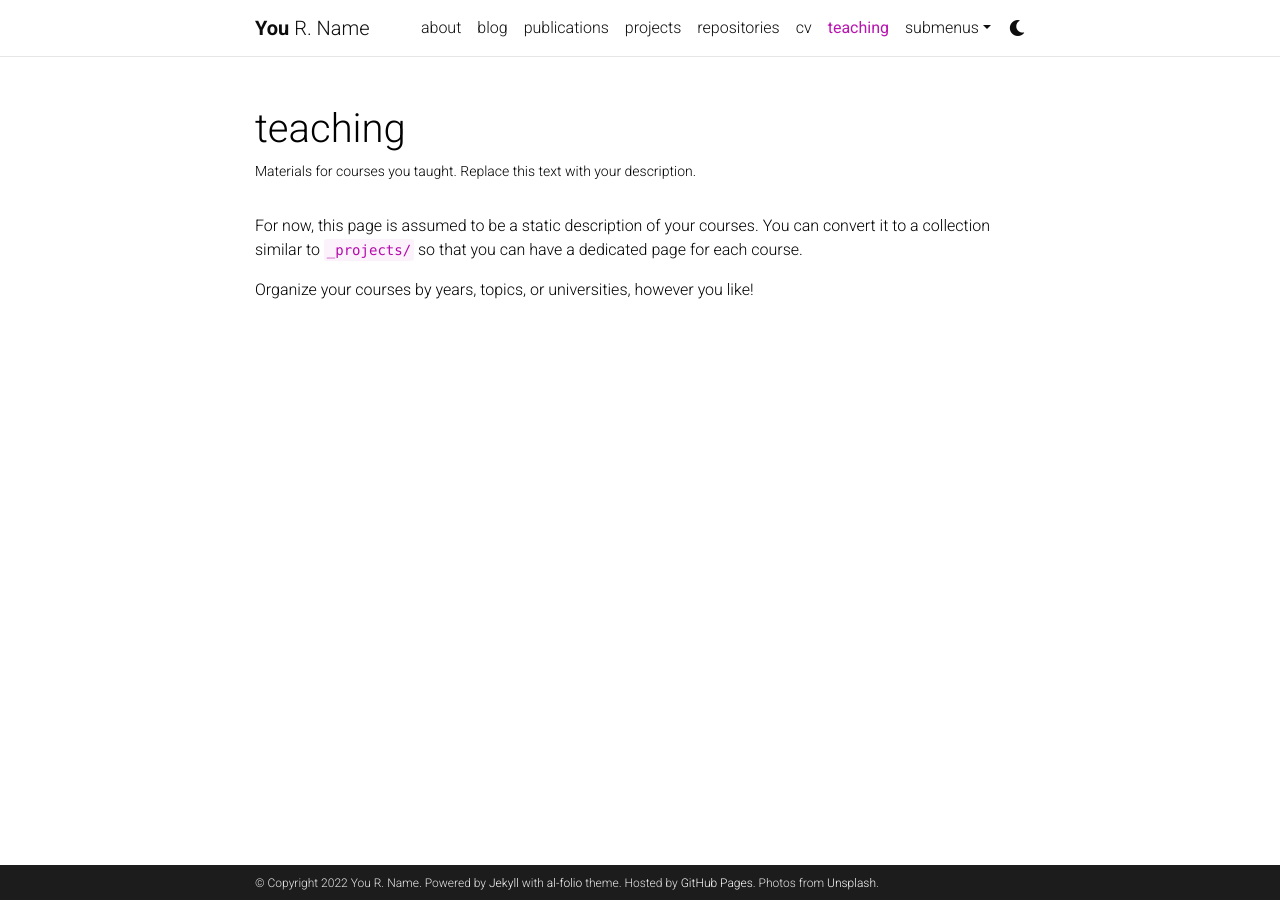
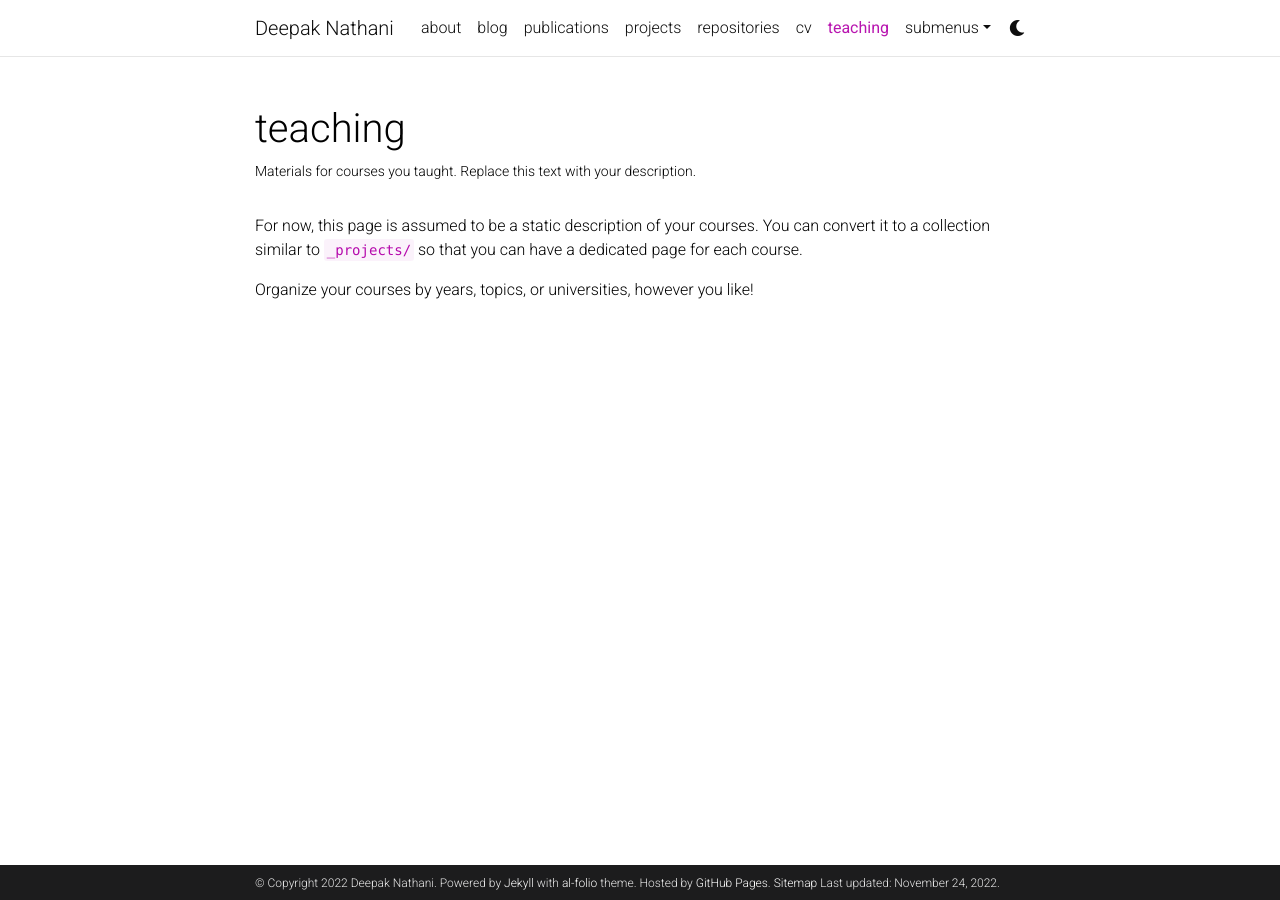
Before and after one commit to deepakn97/deepakn97.github.io, a Jekyll site: the page built from _pages/teaching.md, in a window 1280 px wide. Built offline with Jekyll 4.4.1, drawn with Linux system fonts in a browser that asks for light colours; comment, search, counter and statistics services are not loaded; a style sheet for code colours, icons or effects is not loaded.

Commit message:
Initial deployment

```diff
--- a/_config.yml
+++ b/_config.yml
@@ -2,25 +2,25 @@
 # Site settings
 # -----------------------------------------------------------------------------
 
-title: blank # the website title (if blank, full name will be used instead)
-first_name: You
-middle_name: R.
-last_name: Name
-email: you@example.com
+title: Deepak Nathani # the website title (if blank, full name will be used instead)
+first_name: Deepak
+middle_name:
+last_name: Nathani
+email: deepakn1019@gmail.com
 description: > # the ">" symbol means to ignore newlines until "footer_text:"
-  A simple, whitespace theme for academics. Based on [*folio](https://github.com/bogoli/-folio) design.
+  A blog dedicated to my insterests like food, travelling and Computer Science.
 footer_text: >
   Powered by <a href="https://jekyllrb.com/" target="_blank">Jekyll</a> with <a href="https://github.com/alshedivat/al-folio">al-folio</a> theme.
   Hosted by <a href="https://pages.github.com/" target="_blank">GitHub Pages</a>.
-  Photos from <a href="https://unsplash.com" target="_blank">Unsplash</a>.
-keywords: jekyll, jekyll-theme, academic-website, portfolio-website  # add your own keywords or leave empty
+  <a href="https://deepakn97.github.io/sitemap.xml">Sitemap</a>
+keywords: computer science, natural language processing, Deepak Nathani, personal website, academic, Ph.D., Research # add your own keywords or leave empty
 
 lang: en # the language of your site (for example: en, fr, cn, ru, etc.)
-icon: ⚛️  # the emoji used as the favicon (alternatively, provide image name in /assets/img/)
+icon:  💻  # the emoji used as the favicon (alternatively, provide image name in /assets/img/)
 
-url: https://alshedivat.github.io # the base hostname & protocol for your site
-baseurl: /al-folio # the subpath of your site, e.g. /blog/
-last_updated: false # set to true if you want to display last updated in the footer
+url: https://deepakn97.github.io # the base hostname & protocol for your site
+baseurl: # the subpath of your site, e.g. /blog/
+last_updated:  true # set to true if you want to display last updated in the footer
 impressum_path:  # set to path to include impressum link in the footer, use the same path as permalink in a page, helps to conform with EU GDPR
 
 # -----------------------------------------------------------------------------
```
